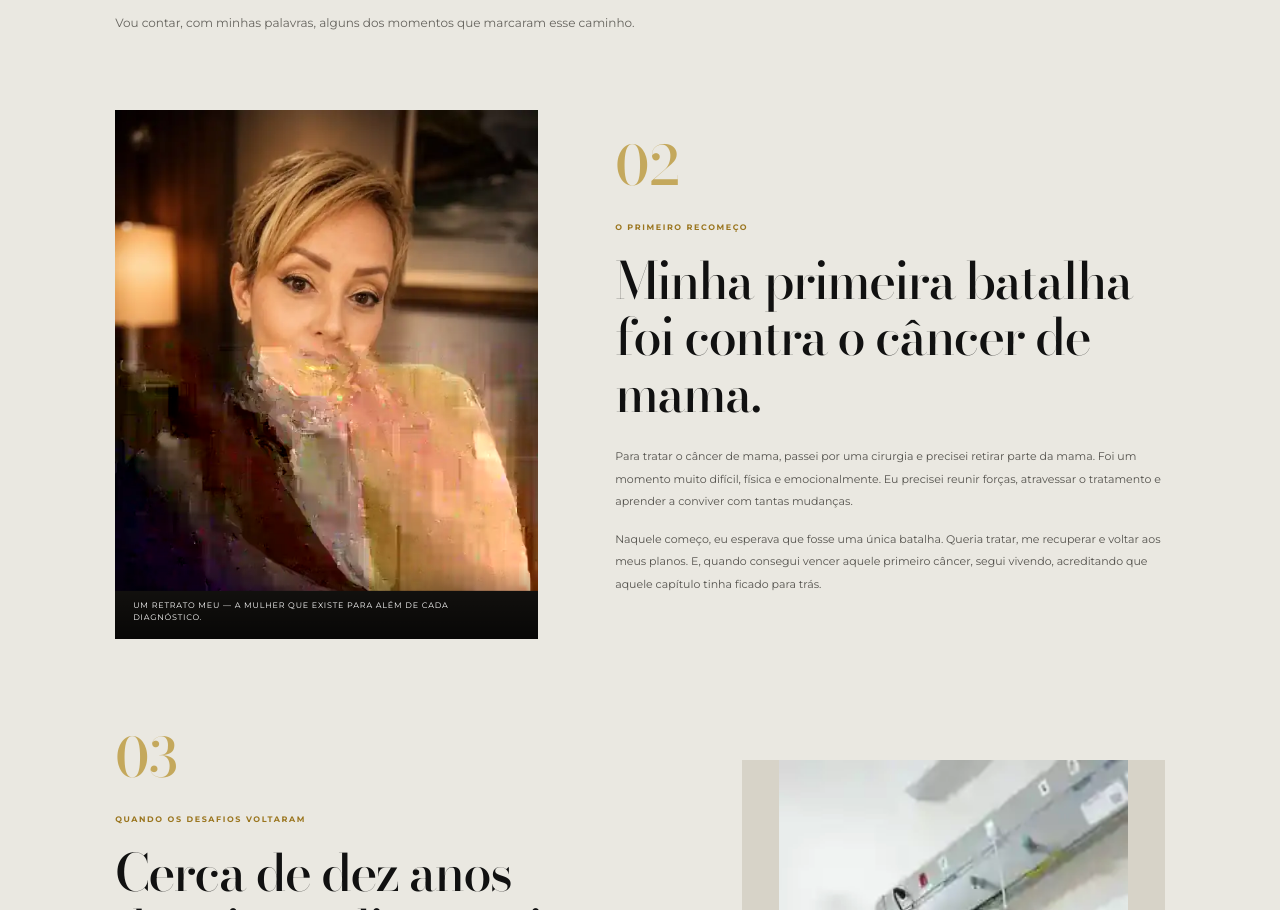
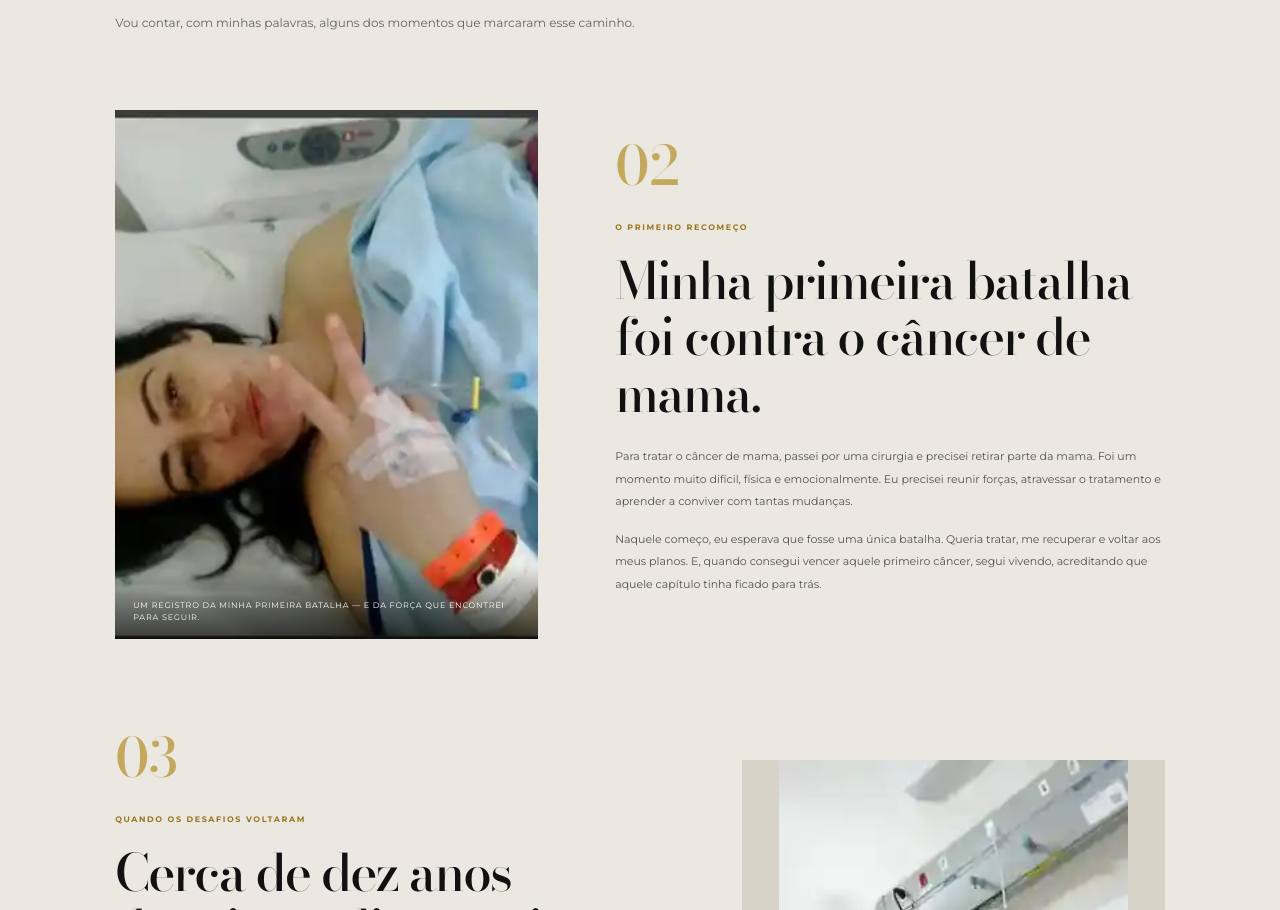
Before and after one commit to viviroque1711/jornada-da-ju, a React (Vite) app: page / in a window 1280 px wide. Shown: the part 3422-4332 px from the top of the page. Built offline with nearby package versions, Linux system fonts and the light colour scheme.

Commit message:
content: replace duplicated portrait with original first-cancer hospital photo

```diff
--- a/src/content.ts
+++ b/src/content.ts
@@ -49,9 +49,9 @@ export const storySections = [
       "Para tratar o câncer de mama, passei por uma cirurgia e precisei retirar parte da mama. Foi um momento muito difícil, física e emocionalmente. Eu precisei reunir forças, atravessar o tratamento e aprender a conviver com tantas mudanças.",
       "Naquele começo, eu esperava que fosse uma única batalha. Queria tratar, me recuperar e voltar aos meus planos. E, quando consegui vencer aquele primeiro câncer, segui vivendo, acreditando que aquele capítulo tinha ficado para trás."
     ],
-    image: "/jornada-da-ju/images/juliana-capitulo-retrato.webp?v=20261109-1",
-    imageAlt: "Retrato de Juliana com blazer preto e lenço estampado.",
-    imageCaption: "Um retrato meu — a mulher que existe para além de cada diagnóstico."
+    image: "/jornada-da-ju/images/juliana-primeiro-cancer-final.webp?v=20261109-1",
+    imageAlt: "Juliana em um leito hospitalar, fazendo sinal de vitória com a mão.",
+    imageCaption: "Um registro da minha primeira batalha — e da força que encontrei para seguir."
   },
   {
     id: "dez-anos-depois",
```
